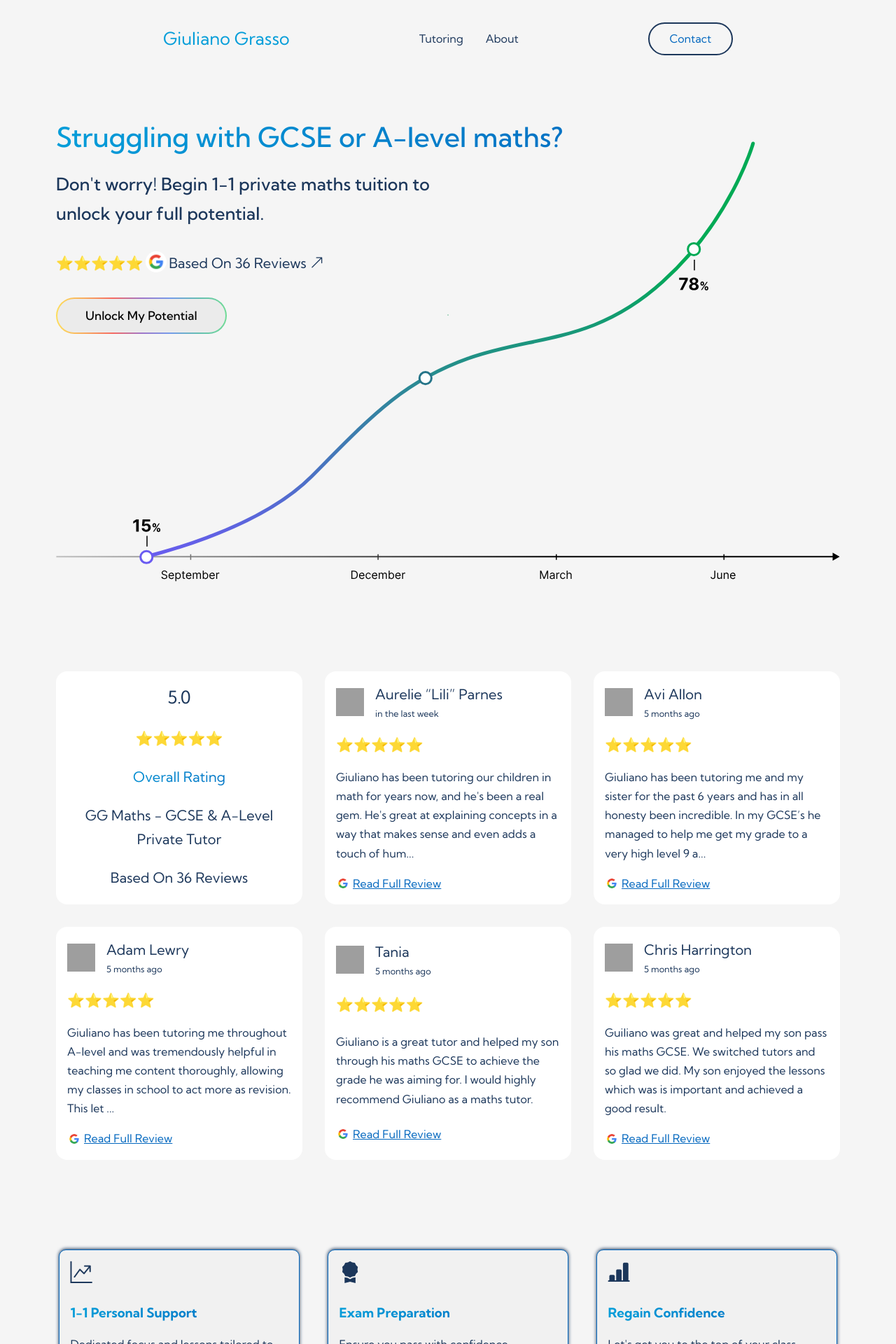
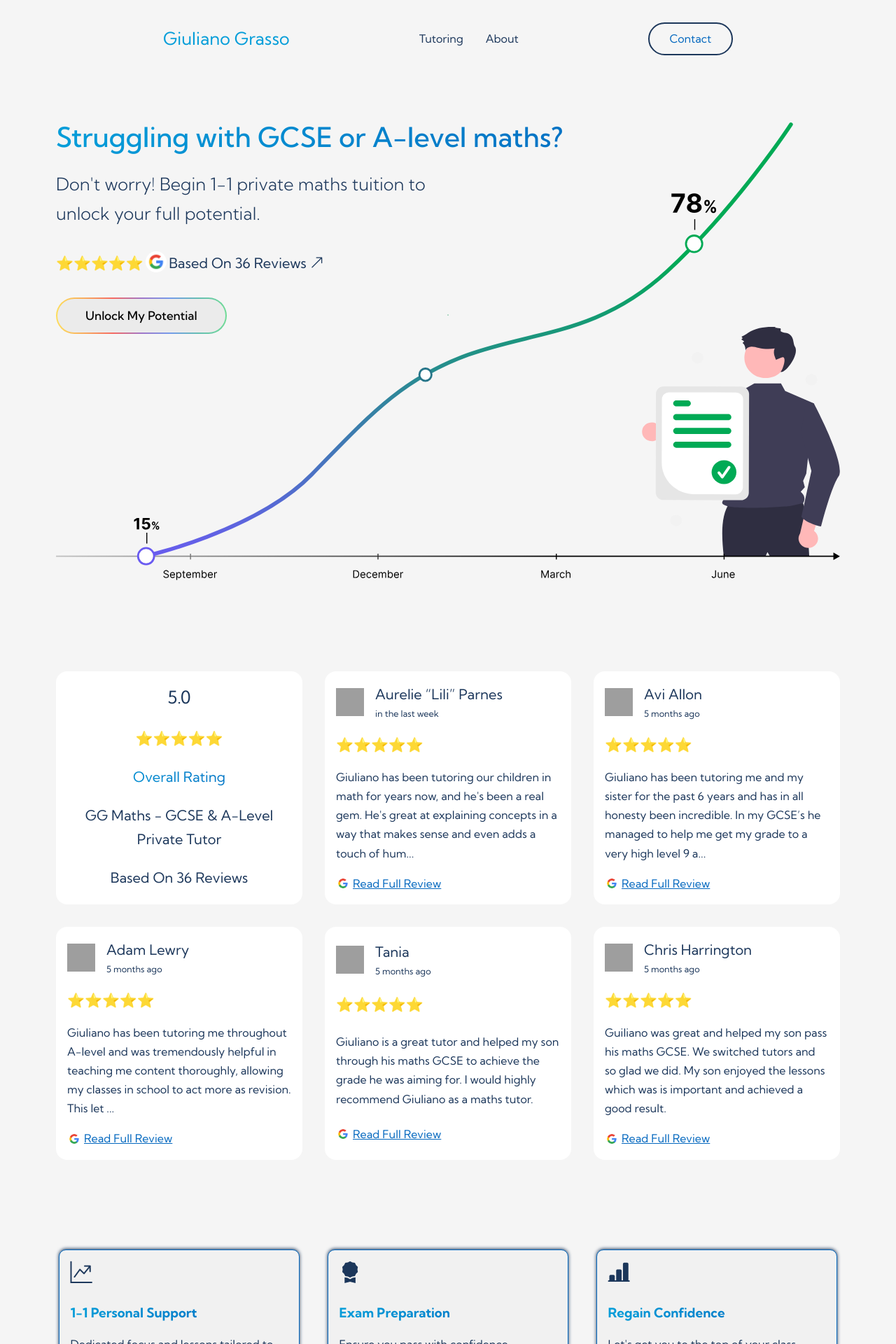
Before and after one commit to GG1982/Jekyll-ggmaths, a Jekyll site: the page built from pages/index.html, in a window 1280 px wide. Shown: the top 1920 px of the page at 70% size. Built offline with Jekyll 4.4.1, drawn with Linux system fonts in a browser that asks for light colours; grey boxes are pictures that could not be loaded.

Commit message:
add new hero-timeline charachter

```diff
--- a/_sass/base.scss
+++ b/_sass/base.scss
@@ -172,7 +172,7 @@ header {
   content: "";
   position: absolute;
   inset: 0;
-  background-image: url(/assets/images/hero-timeline.svg);
+  background-image: url(/assets/images/hero-timeline-2.svg);
   background-repeat: no-repeat;
   background-size: contain;
   background-position: bottom;
@@ -181,12 +181,14 @@ header {
 }
 
 
-.hero-body-title h1,
-.hero-body-title h2 {
+.hero-body-title h1 {
   max-width: 40ch;
   font-weight: 500;
 }
-
+.hero-body-title h2 {
+  max-width: 40ch;
+  font-weight: 300;
+}
 .hero-body-title {
   margin-top: 5%;
   display: flex;
--- a/pages/gcse-topics.html
+++ b/pages/gcse-topics.html
@@ -50,7 +50,6 @@ custom_css: secondary
 
         <div class="grade-7-container">
             <h3 class="fancy-text font-4 ">Grades 7 - 9</h3>
-
             <ul class="topics flex-column gap-25">
                 {% for pdf in site.static_files %}
                     {% if pdf.path contains 'grade_7-9' %}
```
Also changed, not shown: assets/images/hero-timeline-2.svg (added), 6 other files.
